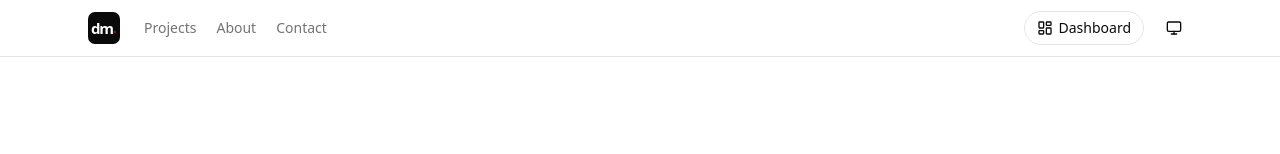
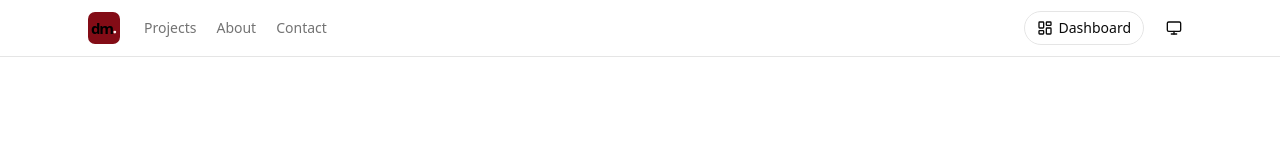
Before and after one commit to danmuck/tracker_suite, a Next.js app: page / in a window 1280 px wide. Shown: the top 154 px of the page. Built offline with nearby package versions, Linux system fonts and the light colour scheme.

Commit message:
feat(brand): invert the logo to a dark red tile with black letters
The dot takes the text color in dark mode and near-white in light mode.

Co-Authored-By: Claude Fable 5.2 <noreply@anthropic.com>

```diff
--- a/src/components/brand/logo.tsx
+++ b/src/components/brand/logo.tsx
@@ -8,9 +8,9 @@ export function Logo({ className }: { className?: string }) {
       viewBox="0 0 32 32"
       role="img"
       aria-label={site.title}
-      className={cn("text-foreground size-8 shrink-0", className)}
+      className={cn("size-8 shrink-0", className)}
     >
-      <rect width="32" height="32" rx="7" fill="currentColor" />
+      <rect width="32" height="32" rx="7" className="fill-brand" />
       <text
         x="14"
         y="21.5"
@@ -18,11 +18,11 @@ export function Logo({ className }: { className?: string }) {
         fontWeight={900}
         fontSize={15}
         letterSpacing={-1}
-        className="fill-background"
+        className="fill-black"
       >
         {site.mark}
       </text>
-      <circle cx="26.8" cy="20.1" r="1.4" className="fill-brand" />
+      <circle cx="26.8" cy="20.1" r="1.4" className="fill-brand-foreground dark:fill-foreground" />
     </svg>
   );
 }
```
